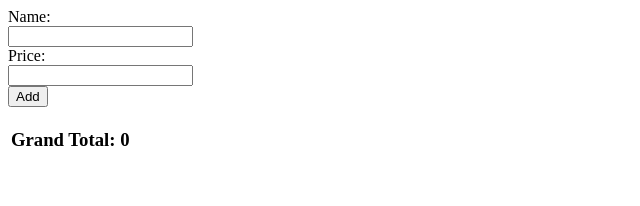
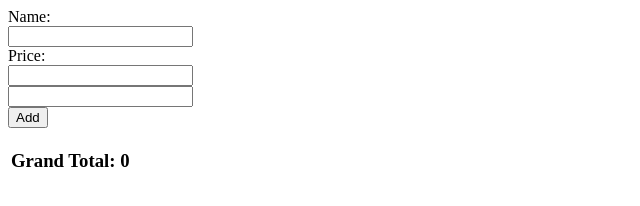
Before and after one commit to acciojob/shopping-cart-hitu69, a website: page main.html in a window 1280 px wide. Shown: the whole page, without its empty margins (0-640 px from the left). Drawn offline with Linux system fonts and the light colour scheme.

Commit message:
created a submission

```diff
--- a/main.html
+++ b/main.html
@@ -13,6 +13,8 @@
 	<input type="text" id="item-name-input"><br>
 	<lable>Price:</lable><br>
 	<input type="number" id="item-price-input"><br>
+	<input type="number" id="item-qty-input"><br>
+
 	<button id="add">Add</button><br>
 	<table id="tab">
 		<tr>
```
